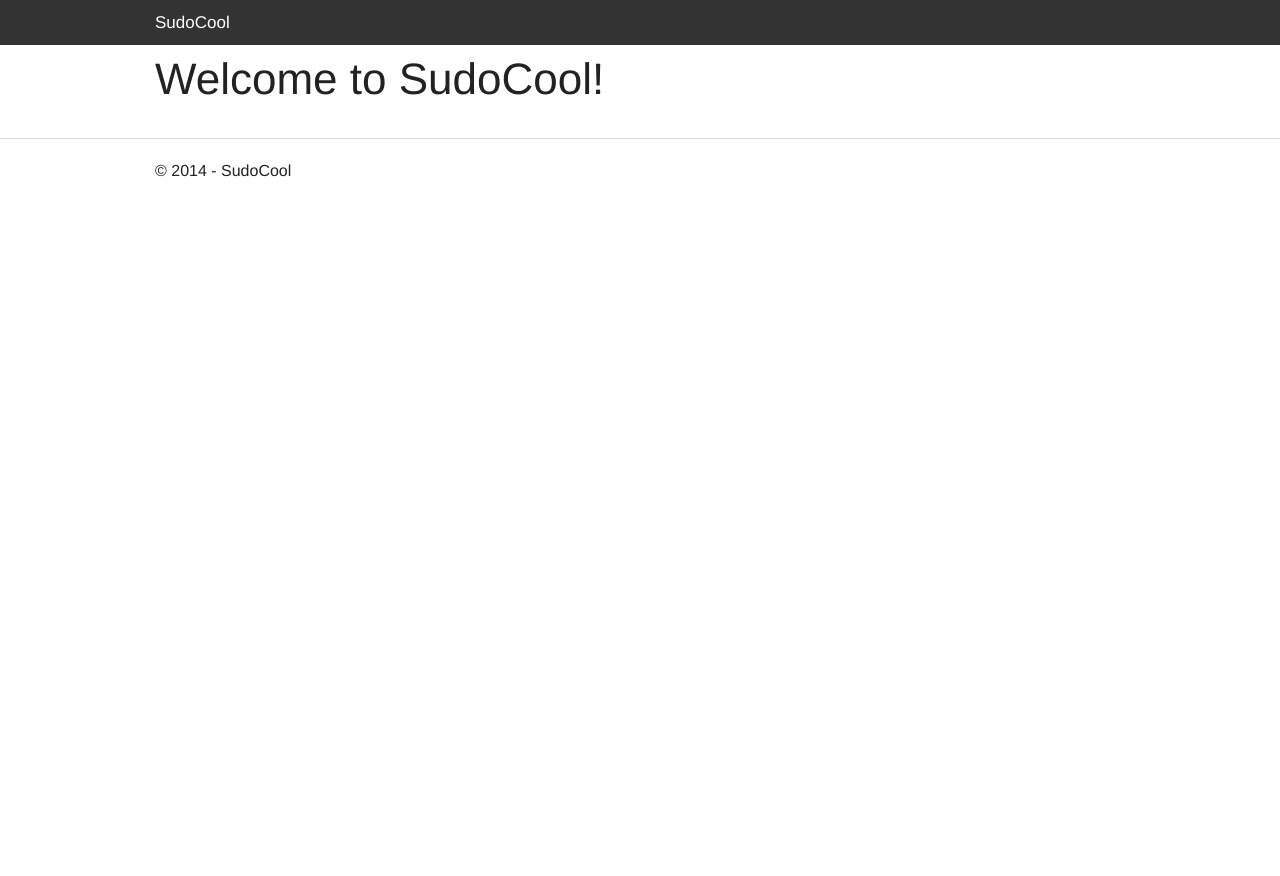
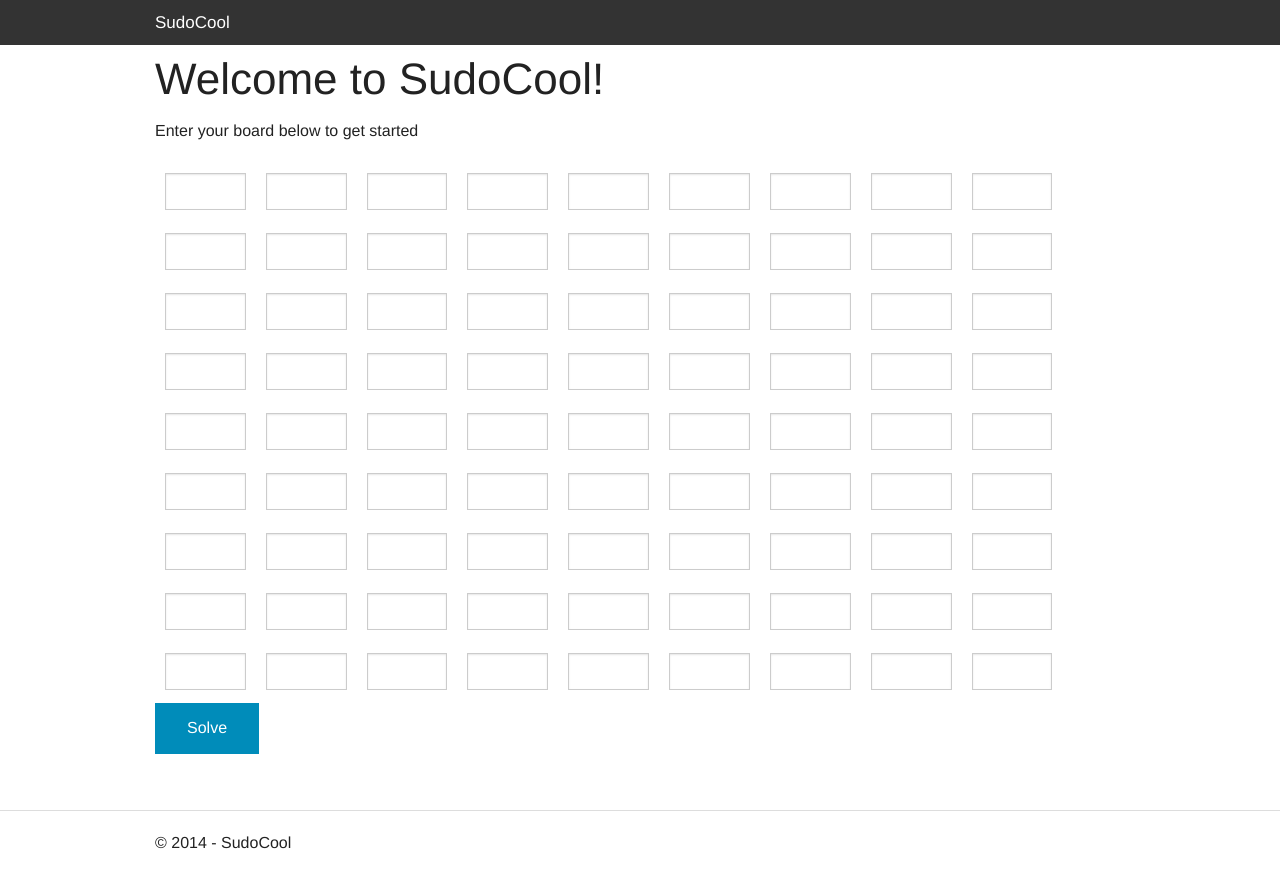
Before and after one commit to MomomeYeah/SudoCool, a Django app: page / in a window 1280 px wide. Before the commit the page ends 800 px from the top, so only its background shows below. Run offline with Django 3.2, Linux system fonts and the light colour scheme; some libraries are stand-ins or nearby versions.

Commit message:
Add basic grid to index page, on submit create array of input values and submit

```diff
--- /dev/null
+++ b/sudocool/forms.py
@@ -0,0 +1,4 @@
+from django import forms
+
+class SolveForm(forms.Form):
+    sudocoolData = forms.CharField()
--- a/sudocool/static/sudocool/css/application.css
+++ b/sudocool/static/sudocool/css/application.css
@@ -1,111 +1,62 @@
-html {
-    overflow-y: scroll;
-}
-
-.sortable-item-placeholder {
-    background-color: gainsboro;
-    padding: 10px 0px 10px 0px;
-}
-
-.sortable-category-placeholder {
-    background-color: gainsboro;
-    margin: 0px 0px 10px 0px;
-    padding: 10px;
-    width: 100%;
-    min-width: 300px;
-}
-
-div.loginContainer {
-
-}
-
-/*
-    List Styles
- */
-div.fancylist {
-    width: 100%;
-    min-width: 300px;
-}
-
-div.fancylist > h1.listTitle {
+div.sudocoolContainer {
+    margin: 0px;
+    padding: 0px;
     display: inline-block;
 }
 
-div.fancylist > p.listDescription {
-
-}
-
-div.fancylist > span.removeList {
-    padding-left: 10px;
-}
-
-div.fancylist > div.addCategory {
-    padding-top: 10px;
-    padding-bottom: 10px;
-}
-
-
-/*
-    Category Styles
- */
-div.categoryContainer {
-    text-align: center;
-}
-
-div.category {
-    border: 1px solid black;
-    margin: 0px 0px 10px 0px;
-    padding: 10px;
-    width: 100%;
-    text-align: left;
-    background-color: white;
-}
-
-div.category > form.reorderCategoryForm {
-    display: none;
-}
-
-div.category > h3.categoryTitle {
+div.sudocoolContainer > div.sudocoolTable {
+    margin: 0px;
+    padding: 0px;
     display: inline-block;
 }
 
-div.category > span.removeCategory {
-    padding-left: 10px;
+div.sudocoolContainer > div.sudocoolTable > div.sudocoolRow {
+    margin: 0px;
+    padding: 0px;
+    display: inline-block;
 }
 
-div.category > span.showHideCategory {
-    float: right;
+div.sudocoolContainer > div.sudocoolTable > div.sudocoolRow > div.sudocoolCol {
+    margin: 10px;
+    padding: 0px;
+    display: inline-block;
+    float: left;
 }
 
-div.category > span.remove-category > form.removeCategoryForm {
-    display: inline;
+div.sudocoolContainer > div.sudocoolTable > div.sudocoolRow > div.sudocoolCol > input {
+    margin: 0px;
+    padding: 0px;
 }
 
-div.category > div.categoryContents > div.addItem {
-
+/*table.sudocoolTable {
+    border-collapse: collapse;
+    border: 1px solid black;
+    margin: 0px;
+    padding: 0px;
 }
 
-div.category > div.categoryContents > div.addItem > form.addItemForm {
-
+table.sudocoolTable > tbody > tr,
+table.sudocoolTable > tr {
+    margin: 0px;
+    padding: 0px;
 }
 
-div.category > div.categoryContents > div.itemContainer > div.item {
-    padding: 10px 0px 10px 0px;
-    background-color: white;
+table.sudocoolTable > tbody > tr > td,
+table.sudocoolTable > tr > td {
+    margin: 0px;
+    padding: 0px;
+    float: left;
+    border: 1px solid black;
 }
 
-div.category > div.categoryContents > div.itemContainer > div.item > form.reorderItemForm {
-    display: none;
+table.sudocoolTable > tbody > tr > td > div,
+table.sudocoolTable > tr > td > div {
+    padding: 0px;
+    margin: 0px;
 }
 
-div.category > div.categoryContents > div.itemContainer > div.item > span.itemName {
-    padding: 0px 10px 0px 10px;
-}
-
-div.category > div.categoryContents > div.itemContainer > div.item > span.removeItem {
-
-}
-
-div.category > div.categoryContents > div.itemContainer > div.item > span.removeItem > form.removeItemForm {
-    display: inline;
-}
+table.sudocoolTable > tbody > tr > td > div > input,
+table.sudocoolTable > tr > td > div > input {
+    padding: 0px;
+    margin: 0px;
+}*/
--- a/sudocool/templates/sudocool/index.html
+++ b/sudocool/templates/sudocool/index.html
@@ -4,6 +4,24 @@
     <div class="row">
         <div class="large-12 columns">
             <h1>Welcome to SudoCool!</h1>
+            <p>Enter your board below to get started</p>
+            <form id="solveSudocoolForm" action="{% url 'sudocool:solve' %}" method="post">
+                <div class="sudocoolContainer">
+                    <div class="sudocoolTable">
+                        {% for i in range %}
+                            <div class="sudocoolRow">
+                                {% for j in range %}
+                                    <div class="sudocoolCol small-1 columns">
+                                        <input class="sudocoolItem" type="text"/>
+                                    </div>
+                                {% endfor %}
+                            </div>
+                        {% endfor %}
+                    </div>
+                    {% csrf_token %}
+                    <input type="submit" value="Solve" class="button"/>
+                </div>
+            </form>
         </div>
     </div>
 {% endblock %}
--- a/sudocool/urls.py
+++ b/sudocool/urls.py
@@ -4,4 +4,5 @@ from sudocool import views
 
 urlpatterns = patterns('',
     url(r'^$', views.index, name = 'index'),
+    url(r'^solve/$', views.solve, name = 'solve'),
 )
--- a/sudocool/views.py
+++ b/sudocool/views.py
@@ -1,7 +1,17 @@
 from django.shortcuts import render
 #from django.shortcuts import get_object_or_404, render
-#from django.http import HttpResponseRedirect
-#from django.core.urlresolvers import reverse
+from django.http import HttpResponseRedirect
+from django.core.urlresolvers import reverse
+
+from sudocool.forms import SolveForm
 
 def index(request):
-    return render(request, 'sudocool/index.html')
+    return render(request, 'sudocool/index.html', {'range': range(9)})
+
+def solve(request):
+    if request.method == 'POST':
+        form = SolveForm(request.POST)
+        if form.is_valid():
+            cd = form.cleaned_data
+            sudocoolData = cd['sudocoolData']
+    return HttpResponseRedirect(reverse('sudocool:index'))
--- a/urls.py
+++ b/urls.py
@@ -3,5 +3,6 @@ from django.contrib import admin
 
 urlpatterns = patterns('',
     url(r'^admin/', include(admin.site.urls)),
+    url(r'^sudocool/', include('sudocool.urls', namespace = 'sudocool')),
     url(r'^$', include('sudocool.urls', namespace = 'sudocool')),
 )
```
Also changed, not shown: sudocool/static/sudocool/js/application.js (+9 -50 lines).
